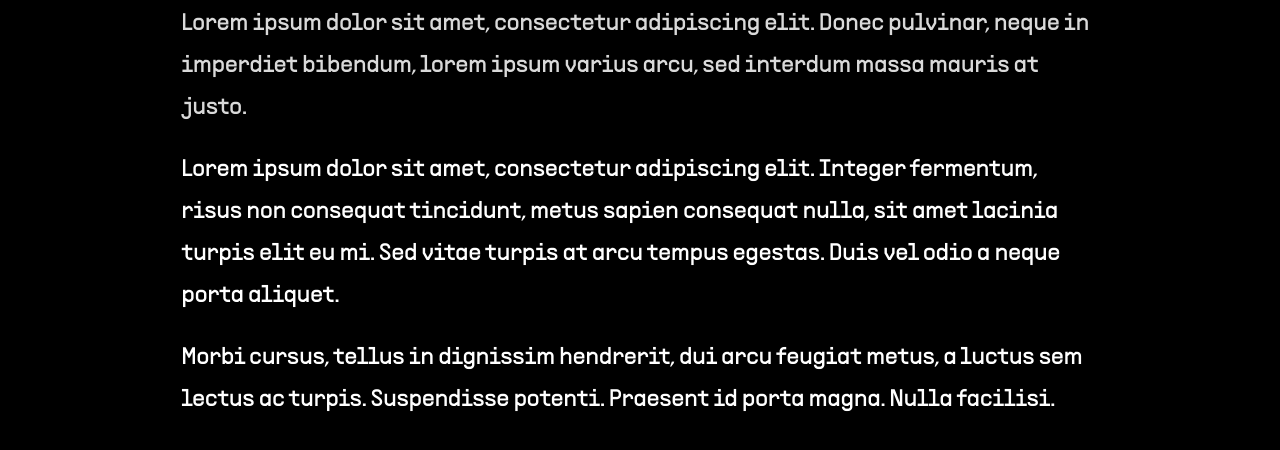
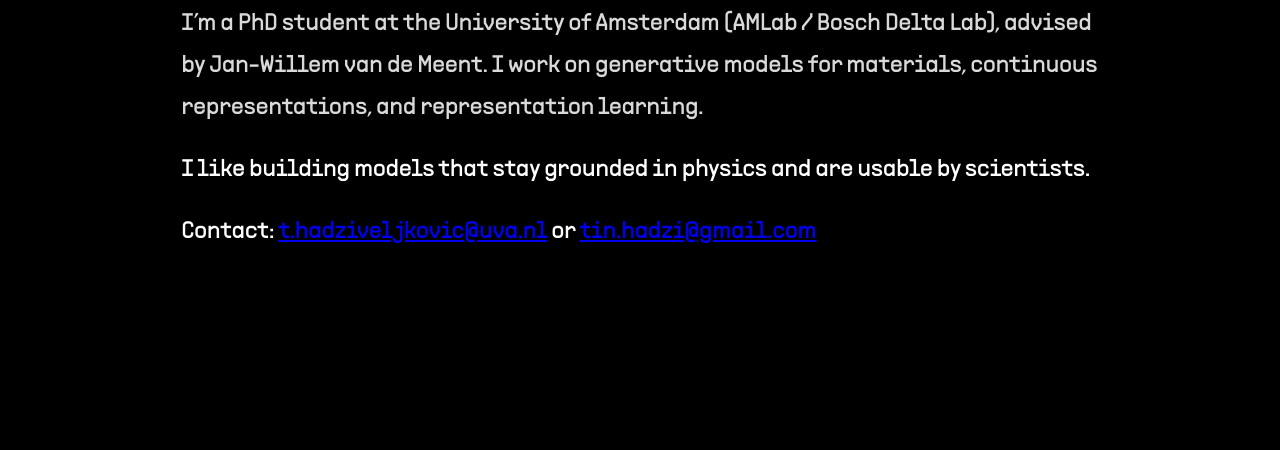
Before and after one commit to stases/stases.github.io, a plain HTML site: page about.html in a window 1280 px wide. Shown: the part 150-600 px from the top of the page. Drawn offline with Linux system fonts and the light colour scheme; files whose address does not match are found by name.

Commit message:
Fixing info

```diff
--- a/about.html
+++ b/about.html
@@ -20,22 +20,19 @@
       <h1>ABOUT ME</h1>
 
       <p class="small">
-        Lorem ipsum dolor sit amet, consectetur adipiscing elit. Donec pulvinar,
-        neque in imperdiet bibendum, lorem ipsum varius arcu, sed interdum massa
-        mauris at justo.
+        I’m a PhD student at the University of Amsterdam (AMLab / Bosch Delta
+        Lab), advised by Jan-Willem van de Meent. I work on generative models
+        for materials, continuous representations, and representation learning.
       </p>
 
       <p>
-        Lorem ipsum dolor sit amet, consectetur adipiscing elit. Integer
-        fermentum, risus non consequat tincidunt, metus sapien consequat nulla,
-        sit amet lacinia turpis elit eu mi. Sed vitae turpis at arcu tempus
-        egestas. Duis vel odio a neque porta aliquet.
+        I like building models that stay grounded in physics and are usable by
+        scientists.
       </p>
 
       <p>
-        Morbi cursus, tellus in dignissim hendrerit, dui arcu feugiat metus, a
-        luctus sem lectus ac turpis. Suspendisse potenti. Praesent id porta
-        magna. Nulla facilisi.
+        Contact: <a href="mailto:t.hadziveljkovic@uva.nl">t.hadziveljkovic@uva.nl</a> or
+        <a href="mailto:tin.hadzi@gmail.com">tin.hadzi@gmail.com</a>
       </p>
     </div>
   </body>
```
Also changed, not shown: index.html (+18 -1 lines).
